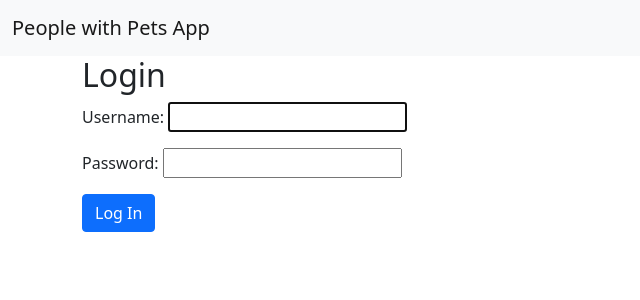
After one commit to joelghill/SecondLifeSales, a Django app: page /profile/login/ in a window 1280 px wide. The commit adds this page. Shown: the top 300 px of the page, without its empty margins (0-640 px from the left). Run offline with Django 4.2, Linux system fonts and the light colour scheme; some libraries are stand-ins or nearby versions.

Commit message:
Added auth views Added login template

```diff
--- a/SecondLifeSales/settings.py
+++ b/SecondLifeSales/settings.py
@@ -128,3 +128,8 @@ DEFAULT_AUTO_FIELD = 'django.db.models.BigAutoField'
 # Media Root and URL
 MEDIA_ROOT = BASE_DIR / 'media'
 MEDIA_URL = 'media/'
+
+
+# Login and Authentication
+LOGIN_REDIRECT_URL = 'home'
+LOGOUT_REDIRECT_URL = 'home'
--- a/SecondLifeSales/urls.py
+++ b/SecondLifeSales/urls.py
@@ -24,5 +24,6 @@ from common.views import HomeView
 urlpatterns = [
     path('admin/', admin.site.urls),
     path('listings/', include('listings.urls')),
+    path('profile/', include('profiles.urls')),
     path('', HomeView.as_view(), name='home'),
 ] + static(settings.MEDIA_URL, document_root=settings.MEDIA_ROOT)
--- a/common/templates/base_template.html
+++ b/common/templates/base_template.html
@@ -12,7 +12,7 @@
             </div>
         </nav>
         <div id="content" class="container">
-            <h1 id=title>{% block page_title %}{% endblock %}</h1>
+            <h2 id=title>{% block page_title %}{% endblock %}</h2>
             {% block content %}{% endblock %}
         </div>
     </body>
--- /dev/null
+++ b/profiles/templates/registration/login.html
@@ -0,0 +1,11 @@
+{% extends 'base_template.html' %}
+
+{% block page_title %}Login{% endblock %}
+
+{% block content %}
+<form method="post">
+    {% csrf_token %}
+    {{ form.as_p }}
+    <button type="submit" class="btn btn-primary">Log In</button>
+</form>
+{% endblock %}
--- /dev/null
+++ b/profiles/urls.py
@@ -0,0 +1,6 @@
+from django.urls import path, include
+
+
+urlpatterns = [
+    path('', include('django.contrib.auth.urls')),
+]
```
